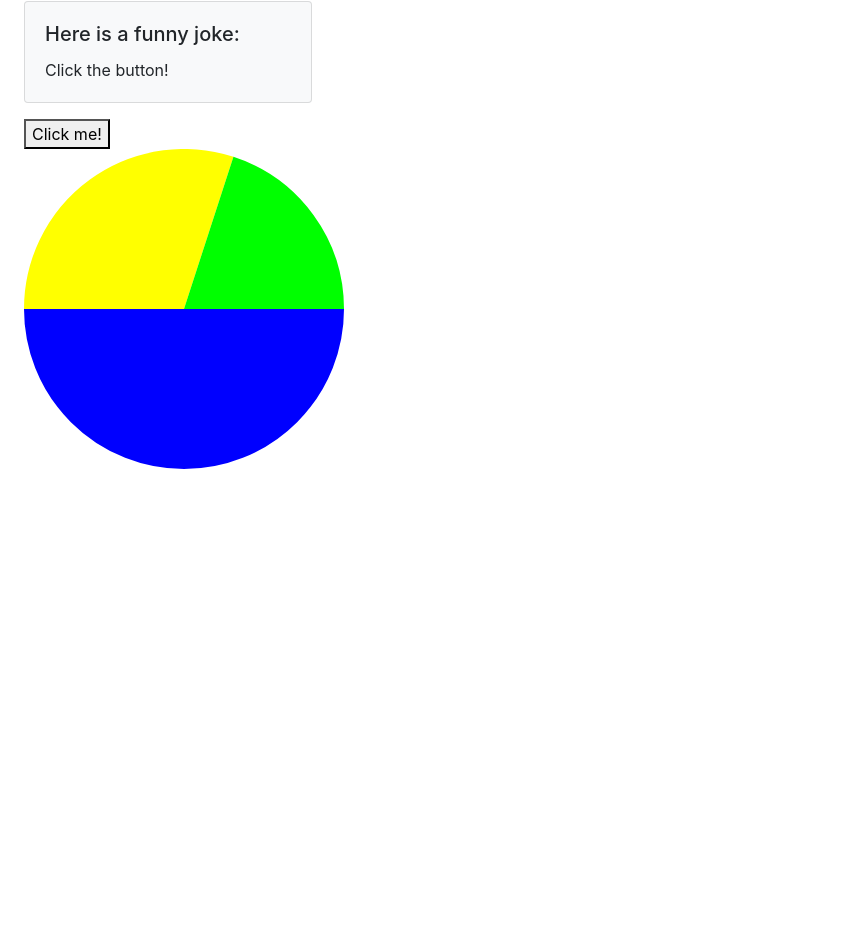
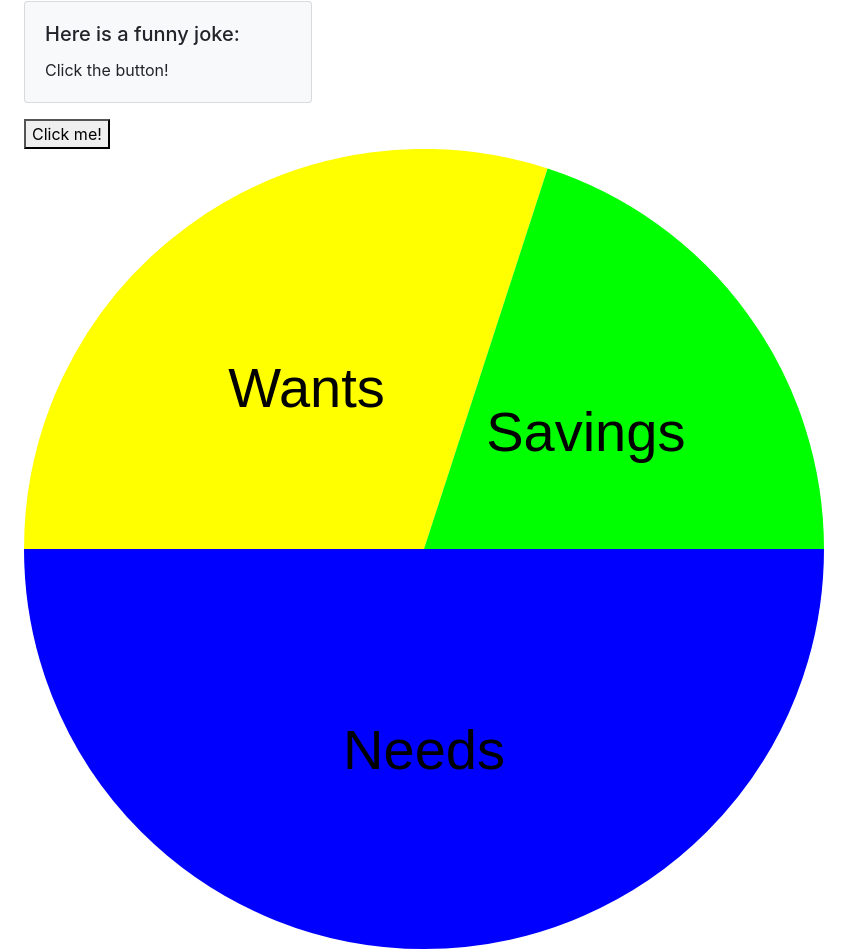
Before and after one commit to vanbuselvan/Galvanize-Project-1, a React (Create React App) app in the folder galvanizeproject1/: page / in a window 1280 px wide. Shown: the part 610-1562 px from the top of the page, without its empty margins (0-863 px from the left). Before the commit the page ends 1085 px from the top, so only its background shows below. Built offline with nearby package versions, Linux system fonts and the light colour scheme.

Commit message:
created labels and resized font

```diff
--- a/galvanizeproject1/src/components/calculator.js
+++ b/galvanizeproject1/src/components/calculator.js
@@ -5,7 +5,12 @@ import GenerateJoke from "./GenerateJoke.js"
 import { PieChart } from 'react-minimal-pie-chart';
 import './Calculator.css'
 
+const defaultLabelStyle = {
+    fontSize: '7px',
+    fontFamily: 'sans-serif',
+}
 class Calculator extends Component {
+
 
     constructor(props) {
         super(props)
@@ -50,13 +55,32 @@ class Calculator extends Component {
                 <div>
                     <GenerateJoke />
                 </div>
-                <div style={{width: "40vh", height: "40vh"}}>
+                <div style={{ width: "100vh", height: "100vh" }}>
                     <PieChart
                         data={[
-                            { title: 'Needs', value: this.calculateAfterTaxPartition(this.state.incomeValue, this.state.taxValue, 50) , color: '#0000FF' },
-                            { title: 'Wants', value: this.calculateAfterTaxPartition(this.state.incomeValue, this.state.taxValue, 30) , color: '#FFFF00' },
-                            { title: 'Savings', value: this.calculateAfterTaxPartition(this.state.incomeValue, this.state.taxValue, 20) , color: '#00FF00' },
+                            { title: 'Needs', value: this.calculateAfterTaxPartition(this.state.incomeValue, this.state.taxValue, 50), color: '#0000FF' },
+                            { title: 'Wants', value: this.calculateAfterTaxPartition(this.state.incomeValue, this.state.taxValue, 30), color: '#FFFF00' },
+                            { title: 'Savings', value: this.calculateAfterTaxPartition(this.state.incomeValue, this.state.taxValue, 20), color: '#00FF00' },
                         ]}
+                        label={({ dataEntry }) => {
+                            if (dataEntry.value === .5) {
+                                return "Needs";
+                            }
+                            else if (dataEntry.value === .3) {
+                                return "Wants";
+                            }
+                            else if (dataEntry.value === .2) {
+                                return "Savings";
+                            }
+
+                        }
+
+
+                        }
+                        labelStyle={{
+                            ...defaultLabelStyle,
+                        }}
+
                     />
                 </div>
             </div>
```
